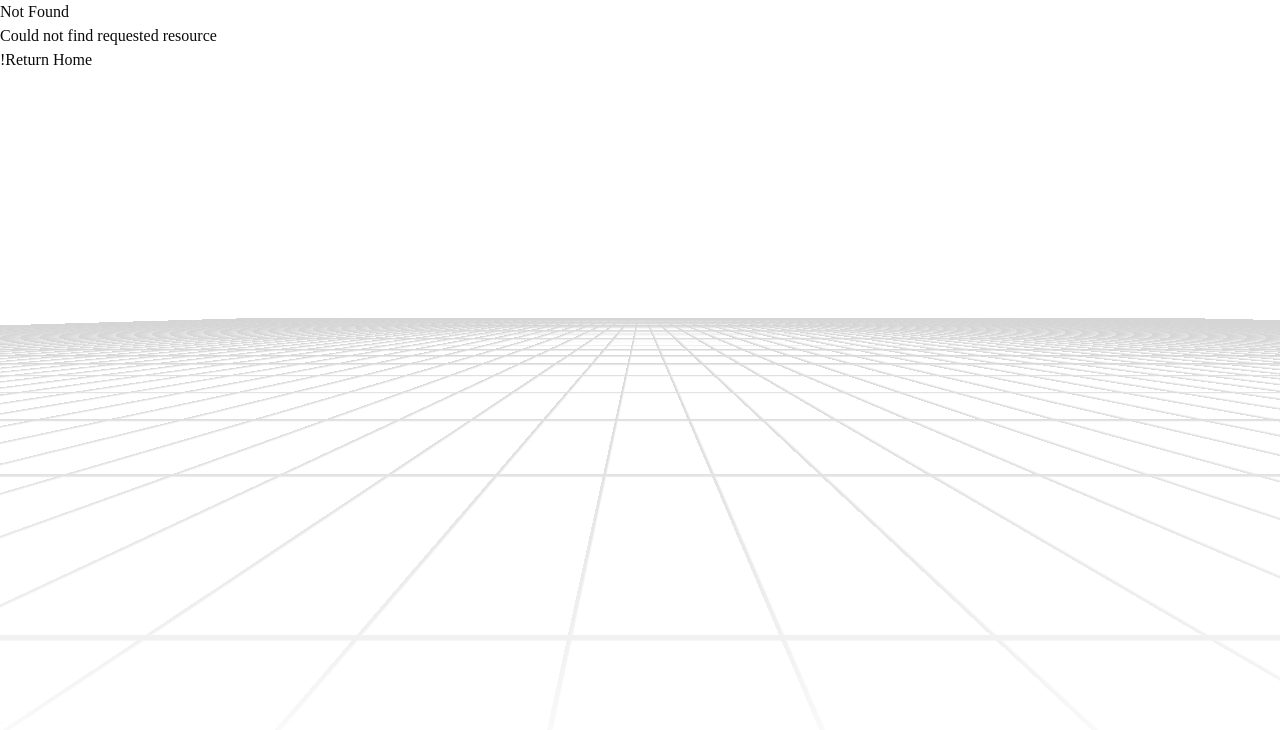
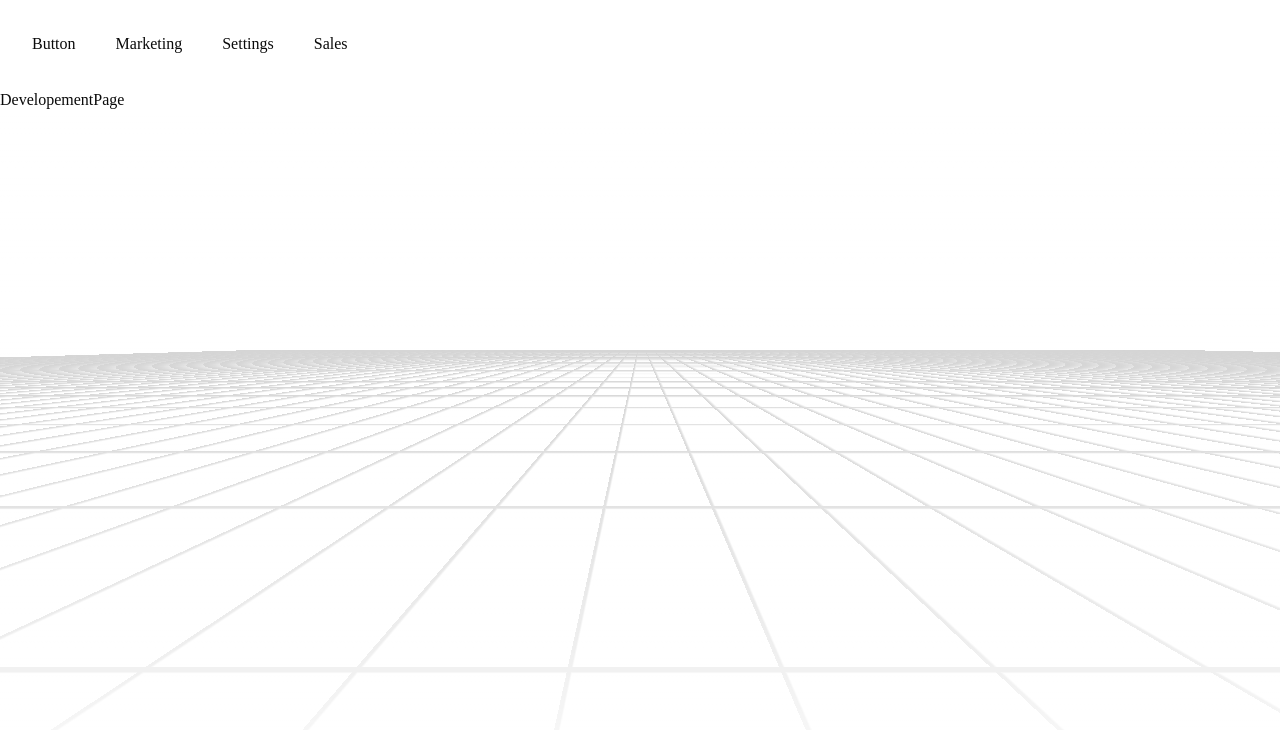
Before and after one commit to shafayatGit/Intro_NextJs, a Next.js app: page /development in a window 1280 px wide. Before the commit this address had no page. Shown: the top 730 px of the page. Built offline with nearby package versions, Linux system fonts and the light colour scheme.

Commit message:
parallel routes

```diff
--- /dev/null
+++ b/app/(practice)/development/page.tsx
@@ -0,0 +1,5 @@
+import React from "react";
+
+export default function DevelopementPage() {
+  return <div>DevelopementPage</div>;
+}
--- /dev/null
+++ b/app/(practice)/layout.tsx
@@ -0,0 +1,20 @@
+import Link from "next/link";
+import React from "react";
+
+export default function PracticeLayout({
+  children,
+}: {
+  children: React.ReactNode;
+}) {
+  return (
+    <div>
+      <div className="flex gap-10 m-8">
+        <Link href={"/development"}>Button</Link>
+        <Link href={"/marketing"}>Marketing</Link>
+        <Link href={"/marketing/settings"}>Settings</Link>
+        <Link href={"/sales"}>Sales</Link>
+      </div>
+      {children}
+    </div>
+  );
+}
--- /dev/null
+++ b/app/(practice)/marketing/page.tsx
@@ -0,0 +1,7 @@
+import React from 'react'
+
+export default function MarketingPage() {
+  return (
+    <div>MarketingPage</div>
+  )
+}
--- /dev/null
+++ b/app/(practice)/marketing/settings/page.tsx
@@ -0,0 +1,7 @@
+import React from 'react'
+
+export default function SettingsPage() {
+  return (
+    <div>SettingsPage</div>
+  )
+}
--- /dev/null
+++ b/app/(practice)/sales/page.tsx
@@ -0,0 +1,7 @@
+import React from 'react'
+
+export default function Salespage() {
+  return (
+    <div>Salespage</div>
+  )
+}
```
